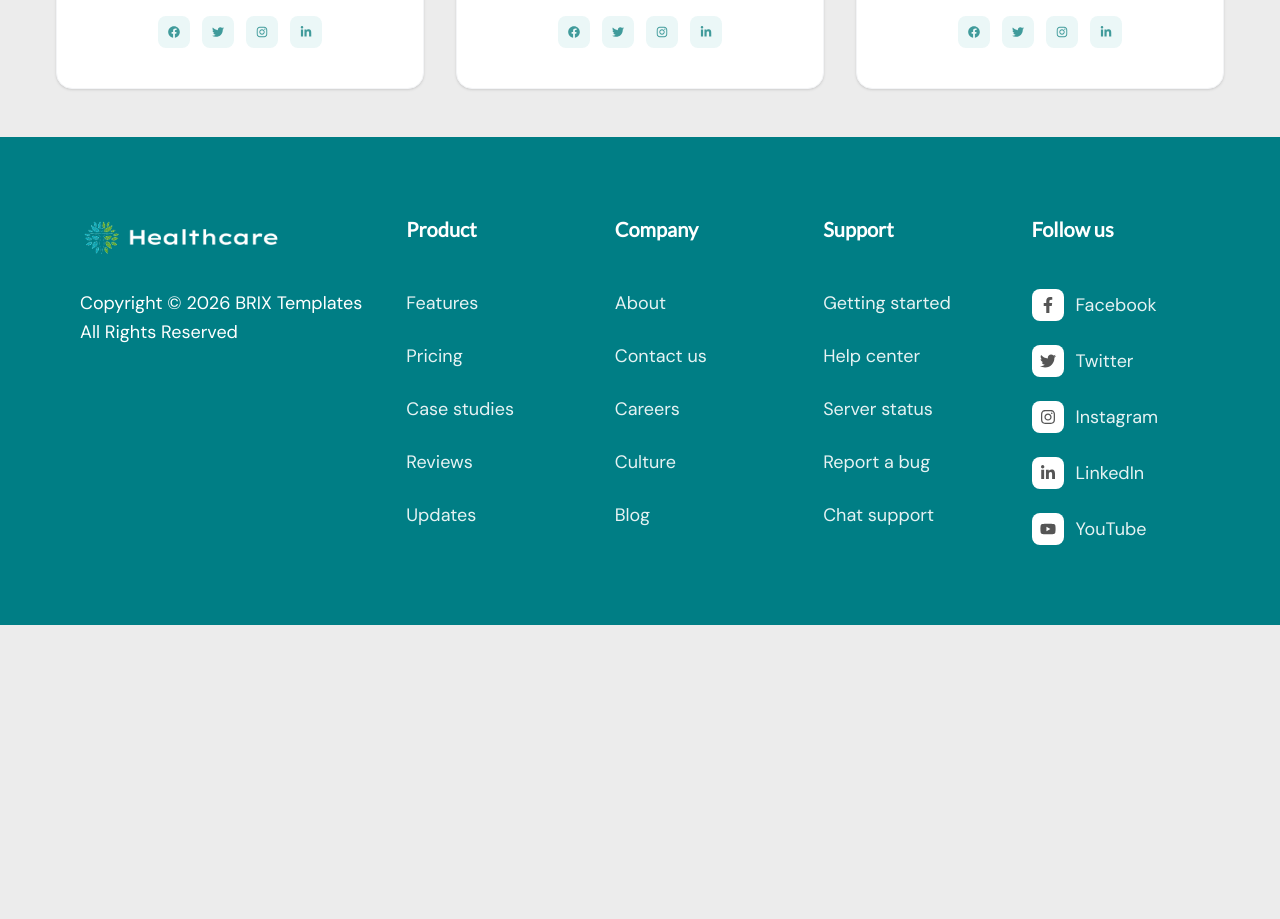
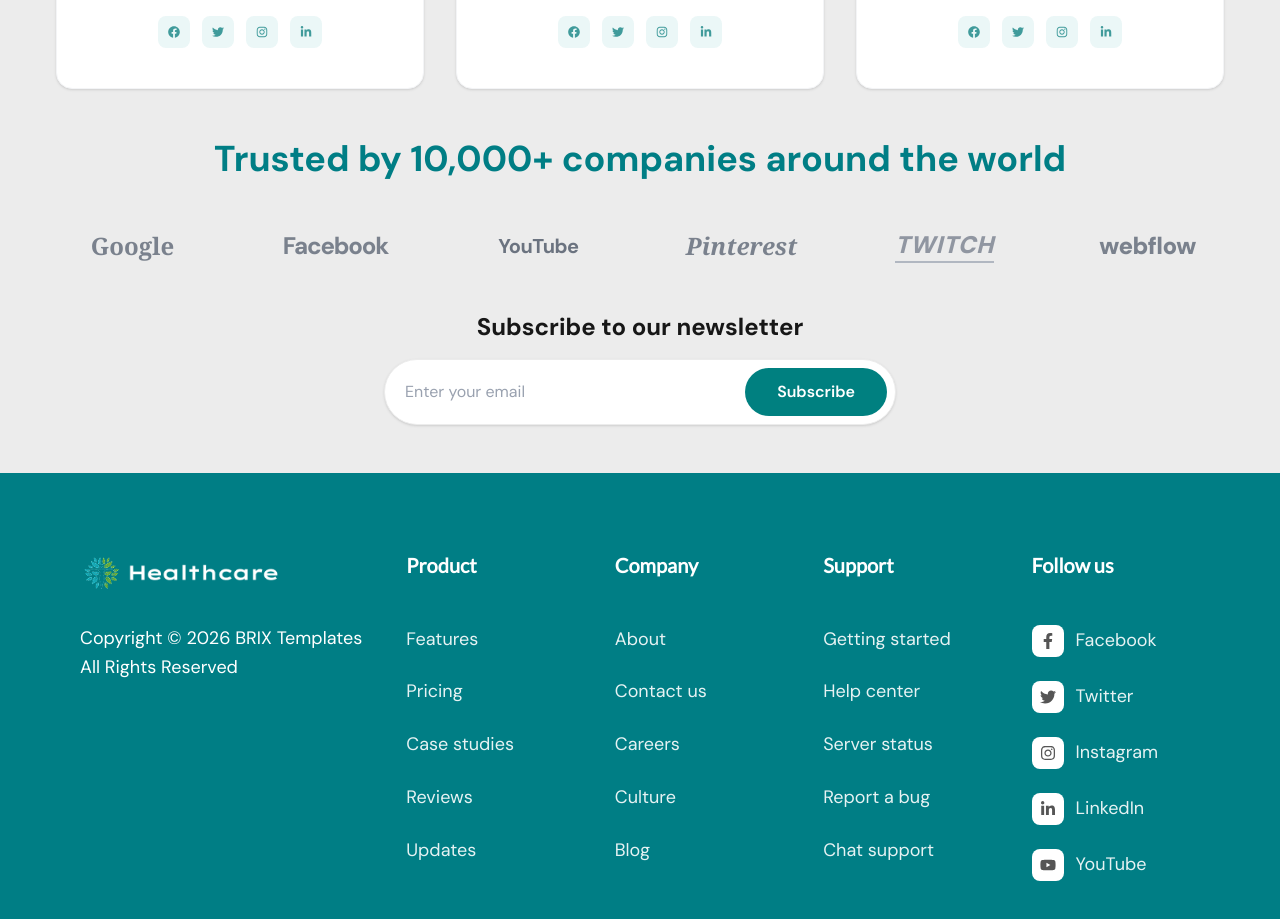
Before and after one commit to owaisnadeem18/mern-doctor-appointment, a Next.js app in the folder frontend/: page / in a window 1280 px wide. Shown: the part 3760-4679 px from the top of the page. Before the commit the page ends 4385 px from the top, so only its background shows below. Built offline with nearby package versions, Linux system fonts and the light colour scheme; a web font is replaced by a local one.

Commit message:
fixes and completion of landing page

```diff
--- a/frontend/package.json
+++ b/frontend/package.json
@@ -15,7 +15,8 @@
     "react-countup": "^6.5.3",
     "react-dom": "19.2.4",
     "react-icons": "^5.6.0",
-    "react-intersection-observer": "^10.0.3"
+    "react-intersection-observer": "^10.0.3",
+    "swiper": "^12.2.0"
   },
   "devDependencies": {
     "@tailwindcss/postcss": "^4",
--- a/frontend/src/app/(landing)/page.js
+++ b/frontend/src/app/(landing)/page.js
@@ -4,6 +4,7 @@ import MeetOurTeam from '@/components/MeetOurTeam'
 import ReasonsToChooseUs from '@/components/ReasonsToChooseUs'
 import ResultsInNumbers from '@/components/ResultsInNumbers'
 import { Services } from '@/components/Services'
+import TrustedCompanies from '@/components/TrustedCompanies'
 import { statsData } from '@/lib/data/statsData'
 import React from 'react'
 
@@ -16,6 +17,7 @@ const page = () => {
       <ReasonsToChooseUs/>
       <Services  />
       <MeetOurTeam/>
+      <TrustedCompanies />
     </div>
   )
 }
--- /dev/null
+++ b/frontend/src/components/TrustedCompanies.jsx
@@ -0,0 +1,112 @@
+"use client";
+
+import React from "react";
+import { Swiper, SwiperSlide } from "swiper/react";
+import { Autoplay, Pagination } from "swiper/modules";
+import "swiper/css";
+import "swiper/css/pagination";
+
+export const TrustedCompanies = () => {
+  const companies = [
+    { name: "Google", logoClass: "font-serif text-gray-600 font-bold text-2xl" },
+    { name: "Facebook", logoClass: "font-sans text-gray-600 font-extrabold text-2xl tracking-tighter" },
+    { name: "YouTube", logoClass: "font-sans text-gray-700 font-bold text-xl tracking-tight" },
+    { name: "Pinterest", logoClass: "font-serif text-gray-600 font-bold text-2xl italic" },
+    { name: "Twitch", logoClass: "font-sans text-gray-500 font-black text-2xl tracking-wide uppercase italic border-b-2 border-gray-400" },
+    { name: "Webflow", logoClass: "font-sans text-gray-600 font-black text-2xl tracking-tight lowercase" },
+  ];
+
+  return (
+    <section className="w-full text-center">
+
+      <div className="max-w-7xl mx-auto flex flex-col items-center gap-12 overflow-hidden">
+
+        <h2 className="text-h2 font-bold text-brand-teal">
+          Trusted by 10,000+ companies around the world
+        </h2>
+
+        <div className="w-full trusted-swiper-wrapper relative pb-12">
+          <Swiper
+            modules={[Autoplay, Pagination]}
+            spaceBetween={50}
+            slidesPerView={3}
+            loop={true}
+            allowTouchMove={true}
+            autoplay={{
+              delay: 2500,
+              disableOnInteraction: false,
+            }}
+            pagination={{
+              el: '.custom-swiper-pagination',
+              clickable: true,
+            }}
+            breakpoints={{
+              320: { slidesPerView: 2, spaceBetween: 30 },
+              768: { slidesPerView: 4, spaceBetween: 40 },
+              1024: { slidesPerView: 6, spaceBetween: 50 },
+            }}
+            className="flex items-center"
+          >
+            {companies.map((company, index) => (
+              <SwiperSlide key={index} className="flex! items-center justify-center h-auto!">
+                <div className={`${company.logoClass} cursor-pointer hover:opacity-100 opacity-70 transition-opacity duration-300 whitespace-nowrap`}>
+                  {company.name}
+                </div>
+              </SwiperSlide>
+            ))}
+          </Swiper>
+
+          <div className="custom-swiper-pagination flex items-center justify-center gap-2 mt-10"></div>
+        </div>
+
+      </div>
+
+      <style jsx global>{`
+        .custom-swiper-pagination .swiper-pagination-bullet {
+          width: 12px !important;
+          height: 12px !important;
+          background-color: #7BC4C4 !important;
+          opacity: 0.7 !important;
+          border-radius: 50% !important;
+          cursor: pointer !important;
+          transition: all 0.3s ease !important;
+          margin: 0 !important;
+        }
+
+        .custom-swiper-pagination .swiper-pagination-bullet-active {
+          background-color: #008080 !important;
+          opacity: 1 !important;
+          transform: scale(1.1);
+        }
+      `}</style>
+
+      <div className="max-w-xl mx-auto flex flex-col gap-4 w-full">
+        <h3 className="text-xl md:text-2xl font-bold text-brand-dark">
+          Subscribe to our newsletter
+        </h3>
+
+        <form
+          onSubmit={(e) => e.preventDefault()}
+          className="flex items-center bg-white border border-[#ECECEC] rounded-full p-2 pl-5 shadow-sm max-w-lg mx-auto focus-within:ring-2 focus-within:ring-[#008080] transition-all w-full"
+        >
+          <input
+            type="email"
+            placeholder="Enter your email"
+            className="w-full bg-transparent text-sm md:text-base text-gray-700 placeholder-gray-400 focus:outline-none pr-3"
+            required
+          />
+
+          <button
+            type="submit"
+            className="px-6 md:px-8 py-3 bg-[#008080] text-white font-semibold rounded-full hover:bg-[#006666] transition-colors duration-300 text-sm md:text-base whitespace-nowrap"
+          >
+            Subscribe
+          </button>
+        </form>
+      </div>
+
+    </section>
+  );
+};
+
+export default TrustedCompanies;
```
Also changed, not shown: 1 other file (tests, documents, lock files or other folders).
